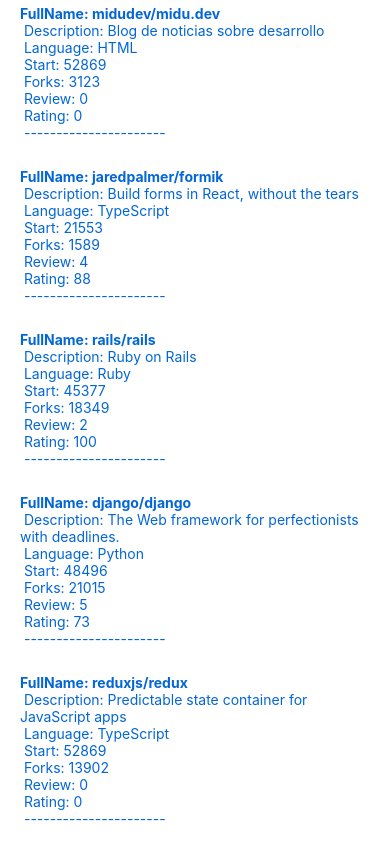
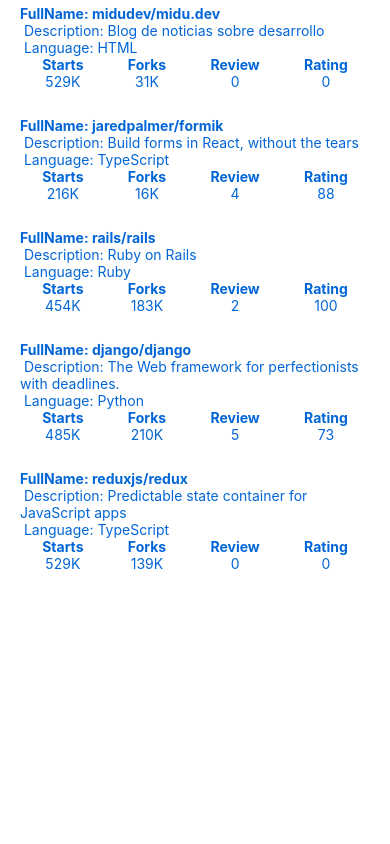
Before and after one commit to alejandrozeb/React-Native-2, a React Native app: screen / in a window 390 px wide. Built offline with nearby package versions, Linux system fonts and the light colour scheme.

Commit message:
add flexbox and function for parse thousands numbers

```diff
--- a/src/components/RepositoryItem.jsx
+++ b/src/components/RepositoryItem.jsx
@@ -1,6 +1,49 @@
 import React from "react";
 import { View, StyleSheet } from "react-native";
 import StyledText from "./StyledText";
+
+const parseThousands = (value) => {
+  return value >= 1000 ? `${Math.round(value / 100)}K` : String(value);
+};
+
+const RepositoryStats = (props) => {
+  return (
+    <View style={{ flexDirection: "row", justifyContent: "space-around" }}>
+      <View>
+        <StyledText align="center" fontWeight="bold">
+          Starts
+        </StyledText>
+        <StyledText align="center">
+          {parseThousands(props.stargazersCount)}
+        </StyledText>
+      </View>
+      <View>
+        <StyledText align="center" fontWeight="bold">
+          Forks
+        </StyledText>
+        <StyledText align="center">
+          {parseThousands(props.forksCount)}
+        </StyledText>
+      </View>
+      <View>
+        <StyledText align="center" fontWeight="bold">
+          Review
+        </StyledText>
+        <StyledText align="center">
+          {parseThousands(props.reviewCount)}
+        </StyledText>
+      </View>
+      <View>
+        <StyledText align="center" fontWeight="bold">
+          Rating
+        </StyledText>
+        <StyledText align="center">
+          {parseThousands(props.ratingAverage)}
+        </StyledText>
+      </View>
+    </View>
+  );
+};
 
 const RepositoryItem = (props) => {
   return (
@@ -10,11 +53,7 @@
       </StyledText>
       <StyledText> Description: {props.description}</StyledText>
       <StyledText> Language: {props.language}</StyledText>
-      <StyledText> Start: {props.stargazersCount}</StyledText>
-      <StyledText> Forks: {props.forksCount}</StyledText>
-      <StyledText> Review: {props.reviewCount}</StyledText>
-      <StyledText> Rating: {props.ratingAverage}</StyledText>
-      <StyledText> ---------------------- </StyledText>
+      <RepositoryStats {...props} />
     </View>
   );
 };
--- a/src/components/StyledText.jsx
+++ b/src/components/StyledText.jsx
@@ -21,6 +21,9 @@
   subheading: {
     fontWeight: theme.fontSizes.subheading,
   },
+  textAlignCenter: {
+    textAlign: 'center'
+  }
 });
 
 export default function StyledText({
@@ -28,6 +31,7 @@
   color,
   fontsize,
   fontWeight,
+  align,
   style,
   ...restOfProps
 }) {
@@ -37,6 +41,7 @@
     color === 'secondary' && styles.colorSecondary,
     fontsize === 'subheading' && styles.subheading,
     fontWeight === 'bold' && styles.bold,
+    align === 'center' && styles.textAlignCenter,
   ];
   return (
     <Text style={textStyles} {...restOfProps}>
```
